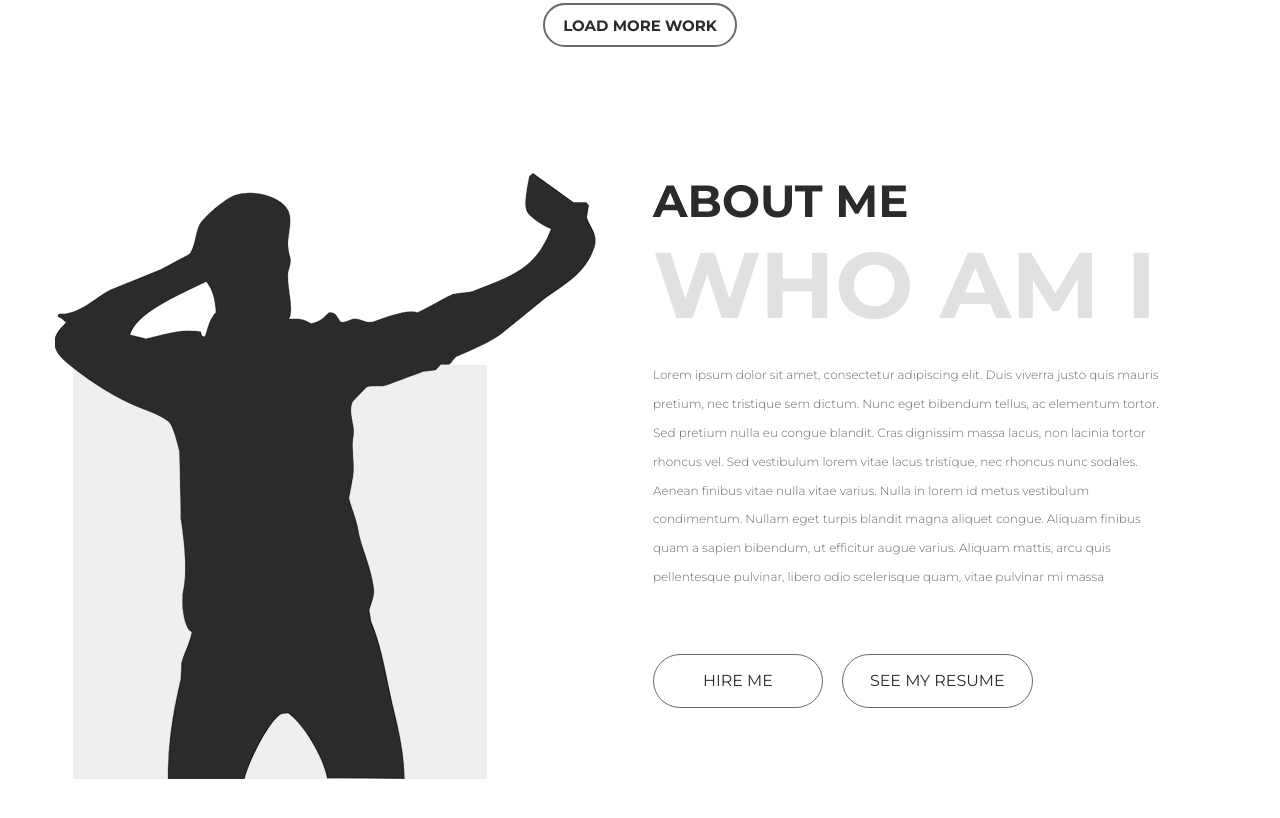
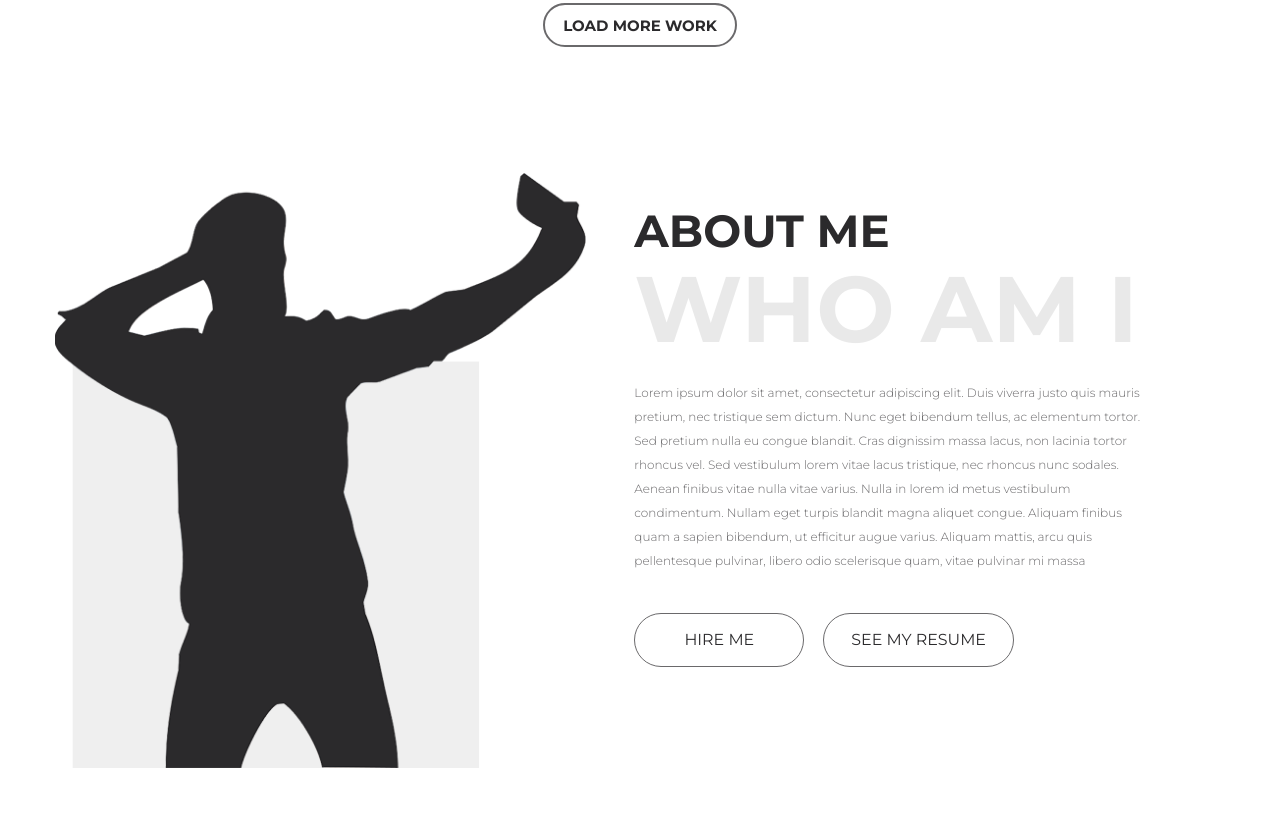
Before and after one commit to heavyrain23/Portfolio-webpage-with-LESS, a plain HTML site: page index.html in a window 1280 px wide. Shown: the part 1518-2336 px from the top of the page. Before the commit the page ends 2301 px from the top, so only its background shows below. Drawn offline with Linux system fonts and the light colour scheme.

Commit message:
About block is ready

```diff
--- a/css/blocks/about.less
+++ b/css/blocks/about.less
@@ -1,19 +1,20 @@
 // main: ../style.less
+
+.about {
+    margin: 84px 0;
+}
 
 .about__items {
     display: flex;
-    margin-top: 84px;
+    max-width: 1090px;
 }
 
-.about__img {
-    width: 40%;
-    display: block;
 
-}
 
 .about__content {
     width: 520px;
-    margin-left: 130px;
+    margin-left: 3.2rem;
+    margin-top: 2rem;
 }
 
 .about__subtitle {
@@ -26,16 +27,18 @@
 
 .about__title {
     font-size: 6.2rem;
-    font-weight: bold;
-    color: fade(@gray, 20%);
+    font-weight: 700;
+    color: fade(@gray, 15%);
     text-transform: uppercase;
     margin-bottom: 20px;
+    line-height: 1.1;
 }
 
 .about__text {
+
     font-size: 0.8rem;
     font-weight: 300;
     color: @gray;
-    line-height: 2.4;
-    margin-bottom: 62px;
+    line-height: 2;
+    margin-bottom: 40px;
 }
--- a/css/blocks/helpers.less
+++ b/css/blocks/helpers.less
@@ -3,3 +3,9 @@
 .text-center {
     text-align: center;
 }
+
+.img {
+    display: block;
+    max-width: 100%;
+    height: auto;
+}
--- a/index.html
+++ b/index.html
@@ -188,31 +188,33 @@
     </div>    <!-- container -->
 </div>   <!-- works -->
 
-<div class="about">
+<section class="about">
     <div class="container">
+
         <div class="about__items">
+
             <div class="about__img">
-            <img src="img/about_me.png" alt="#">
+                <img class = "img" src="img/about_me.png" alt="#">
             </div>
-
             <div class="about__content">
-            <div class="about__subtitle">About me</div>
-            <div class="about__title">Who AM i</div>
-            <div class="about__text"> Lorem ipsum dolor sit amet, consectetur adipiscing elit. Duis viverra justo quis mauris pretium,
+                <h3 class="about__subtitle">About me</h3>
+                <h2 class="about__title">Who AM i</h2>
+                <div class="about__text">
+                    <p> Lorem ipsum dolor sit amet, consectetur adipiscing elit. Duis viverra justo quis mauris pretium,
                         nec tristique sem dictum. Nunc eget bibendum tellus, ac elementum tortor. Sed pretium nulla eu congue blandit. Cras
                         dignissim massa lacus, non lacinia tortor rhoncus vel. Sed vestibulum lorem vitae lacus tristique, nec rhoncus nunc sodales.
                         Aenean finibus vitae nulla vitae varius. Nulla in lorem id metus vestibulum condimentum. Nullam eget turpis blandit magna aliquet congue.
                         Aliquam finibus quam a sapien bibendum, ut efficitur augue varius. Aliquam mattis, arcu quis pellentesque pulvinar,
                         libero odio scelerisque quam, vitae pulvinar mi massa
+                    </p>
                 </div>
 
                 <a class = "btn" href="#">Hire me</a>
                 <button class = "btn" type="button">See my resume</button>
             </div>
-
-        </div>
-    </div>
-</div>
+       </div>    <!-- about__items -->
+    </div>    <!-- container -->
+</section>
 
 </body>
 </html>
```
Also changed, not shown: css/style.css. Lines whose indentation alone changed are shown as unchanged.
